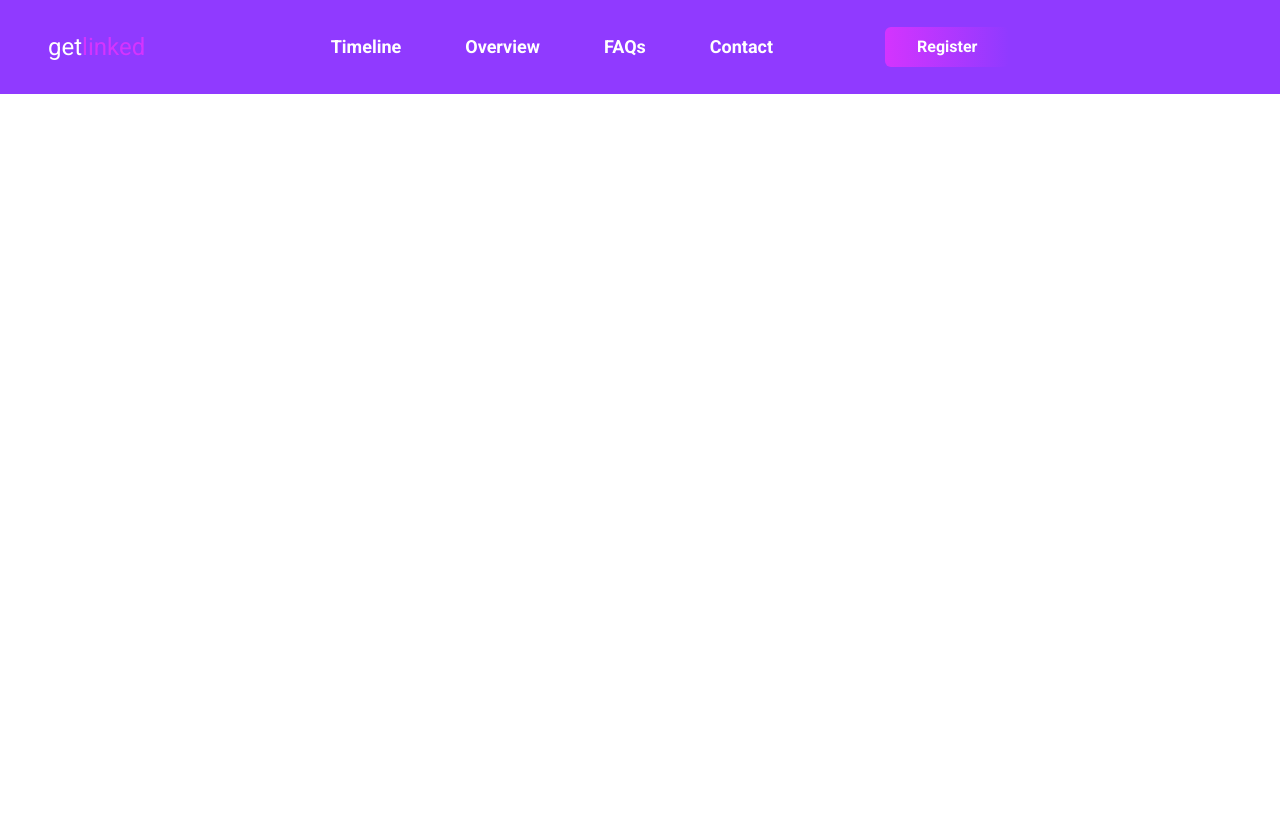
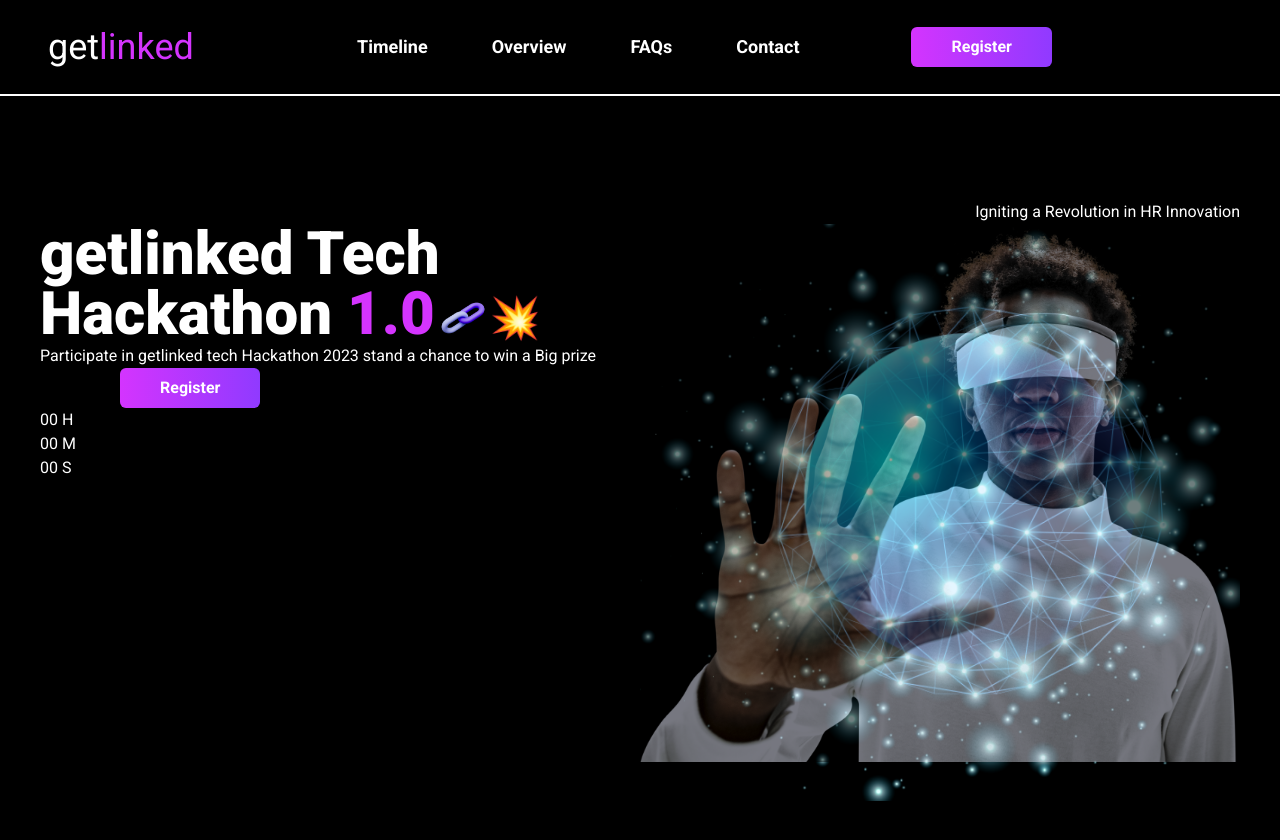
Before and after one commit to Ighenri/GetLinkedTech, a React (Create React App) app: page / in a window 1280 px wide. Shown: the top 840 px of the page. Before the commit the page ends 800 px from the top, so only its background shows below. Built offline with nearby package versions, Linux system fonts and the light colour scheme.

Commit message:
Working on hero section

```diff
--- a/public/style.css
+++ b/public/style.css
@@ -1,4 +1,5 @@
 * {
   font-family: "Roboto", sans-serif;
+  background-color: black;
   /* background-color: black; */
 }
--- a/src/App.js
+++ b/src/App.js
@@ -1,8 +1,10 @@
 import Header from "./Components/Header";
+import HeroPage from "./Components/HeroPage";
 function App() {
   return (
-    <div className="App bg-dark-purple">
+    <div className="App">
       <Header />
+      <HeroPage />
     </div>
   );
 }
--- a/src/Components/Header.js
+++ b/src/Components/Header.js
@@ -2,6 +2,7 @@ import React, { useState } from "react";
 import menu from "../Icons/menu.png";
 import CloseMenu from "../Icons/close.png";
 import "./Header.css";
+import Button from "./ReUse/Button";
 
 export default function NarBar() {
   const [isOpen, setIsOpen] = useState(false);
@@ -11,8 +12,8 @@ export default function NarBar() {
   };
 
   return (
-    <header className="flex justify-between px-10 py-6 w-screen fixed z-20 bg-linear top-0 md:flex-row md:items-center lg:px-12 text-white md:h-24 md:px-8 md:border-b-2 md:border-white ">
-      <a href="html" className="mr-auto text-2xl">
+    <header className="flex justify-between px-10 py-6 w-screen fixed z-20 top-0 md:flex-row md:items-center lg:px-12 text-white md:h-24 md:px-8 md:border-b-2 md:border-white ">
+      <a href="html" className="mr-auto text-2xl md:text-4xl">
         {" "}
         get<span className="text-light-purple">linked</span>
       </a>
@@ -20,7 +21,7 @@ export default function NarBar() {
       <nav
         className={`NavBar-List ${
           isOpen ? "active" : ""
-        } md:flex flex-col fixed items-start pl-8 md:pl-0 md:items-center md:sticky top-0 left-0 opacity-1 md:0 mx-auto md:flex-row w-[80%] md:h-0 md:px-40 bg-lemon h-screen md:opacity-100`}
+        } md:flex flex-col fixed items-start pl-8 md:pl-0 md:items-center md:sticky top-0 left-0 opacity-1 md:0 mx-auto md:flex-row w-[80%] md:w-full md:h-0 md:px-40  h-screen md:opacity-100`}
       >
         <ul className="flex flex-col leading-[3] text-xl font-semibold md:items-center md:flex-row md:ml-auto">
           <li className=" pt-24 md:pt-0 md:px-5 lg:px-8 md:text-lg hover:text-purple transition-colors ease-in-out">
@@ -39,9 +40,7 @@ export default function NarBar() {
             <a href="#contact">Contact </a>
           </li>
         </ul>
-        <button className=" px-8 py-2 rounded-md text-center font-bold bg-gradient-to-r from-light-purple to-linear md:ml-20 hover:bg-gradient-to-r hover:from-linear to hover:to-black hover:border hover:border-white">
-          Register
-        </button>
+        <Button />
       </nav>
 
       <div className="md:invisible flex items-center justify-center">
--- /dev/null
+++ b/src/Components/HeroPage.js
@@ -0,0 +1,54 @@
+import React from "react";
+import "./HeroPage.css";
+import Button from "./ReUse/Button";
+import chain from "../Icons/chain.png";
+import fire from "../Icons/fire.png";
+import bulb from "../Icons/bulb.png";
+import earth from "../Imgs/earth.png";
+import smartglass from "../Imgs/man-wearing-smart-glasses.png";
+
+export default function HeroPage() {
+  return (
+    <section className="text-white px-10 h-screen translate-y-1/4">
+      <div className="flex justify-end">
+        <p>Igniting a Revolution in HR Innovation</p>
+      </div>
+
+      <div className="Hero flex ">
+        <div className="countdownSection w-1/2">
+          <p className="text-6xl font-extrabold">
+            getlinked Tech Hackathon{" "}
+            <span className="text-light-purple">1.0</span>
+            <img className="h-12 inline px-1" src={chain} alt="" />
+            <img className="h-12 inline" src={fire} alt="" />
+          </p>
+          <p className="">
+            Participate in getlinked tech Hackathon 2023 stand a chance to win a
+            Big prize
+          </p>
+          <Button />
+          <div className="countdown">
+            <p>
+              00 <span>H</span>
+            </p>
+            <p>
+              00 <span>M</span>
+            </p>
+            <p>
+              00 <span>S</span>
+            </p>
+          </div>
+        </div>
+
+        <div className="smartglass relative w-1/2">
+          <img className="w-full h-auto" src={earth} alt="" />
+          <img
+            className="absolute top-0 left-0 w-full h-auto opacity-50"
+            src={smartglass}
+            alt=""
+          />
+        </div>
+      </div>
+    </section>
+  );
+}
--- /dev/null
+++ b/src/Components/ReUse/Button.js
@@ -0,0 +1,9 @@
+import React from "react";
+
+export default function Button() {
+  return (
+    <button className=" px-8 mt-6 md:mt-0 md:px-10 py-2 rounded-md text-center font-bold bg-gradient-to-r from-light-purple to-linear md:ml-20 hover:bg-gradient-to-r hover:from-linear to hover:to-black hover:border hover:border-white">
+      Register
+    </button>
+  );
+}
```
Also changed, not shown: src/Components/HeroPage.css (added).
